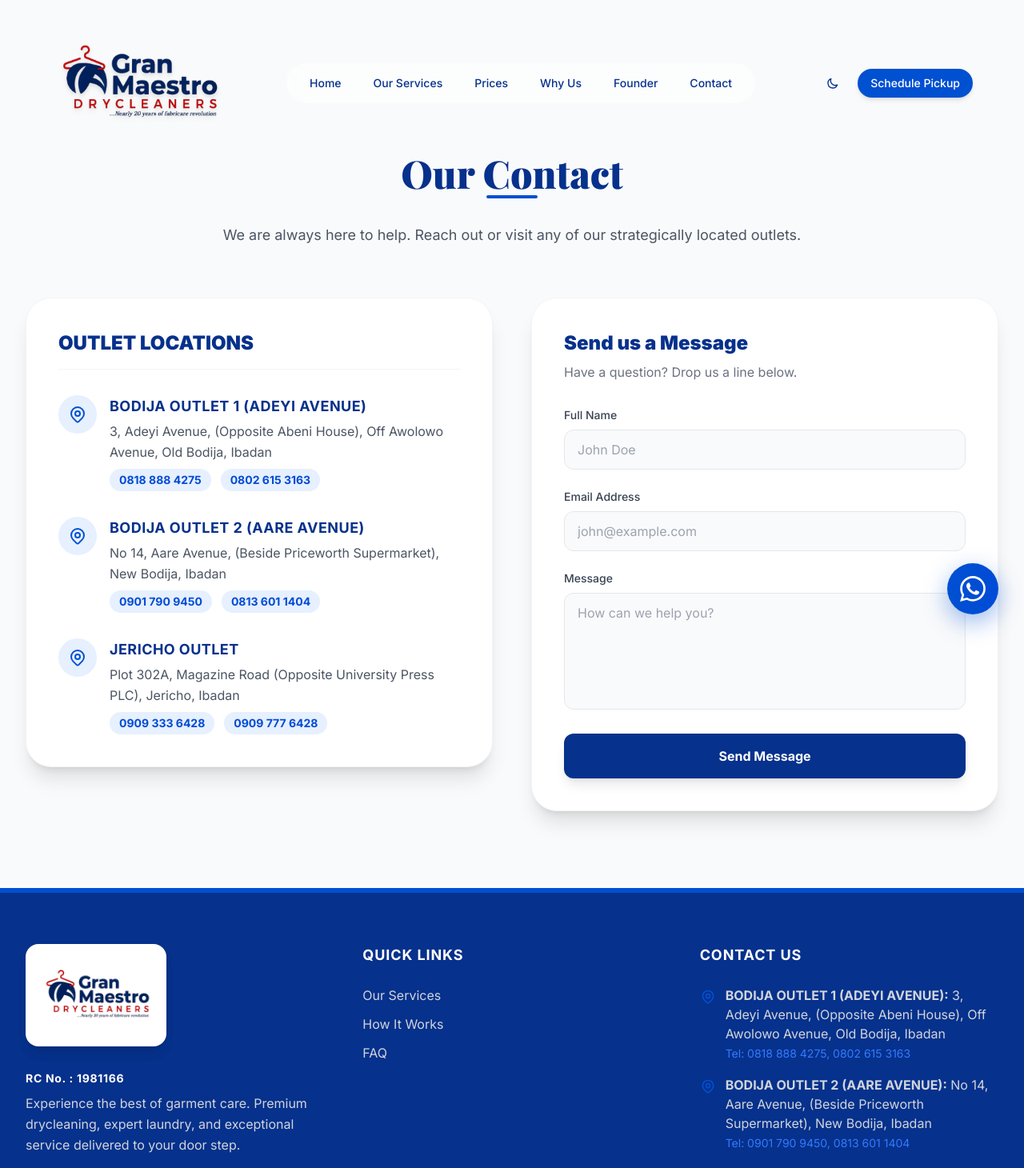
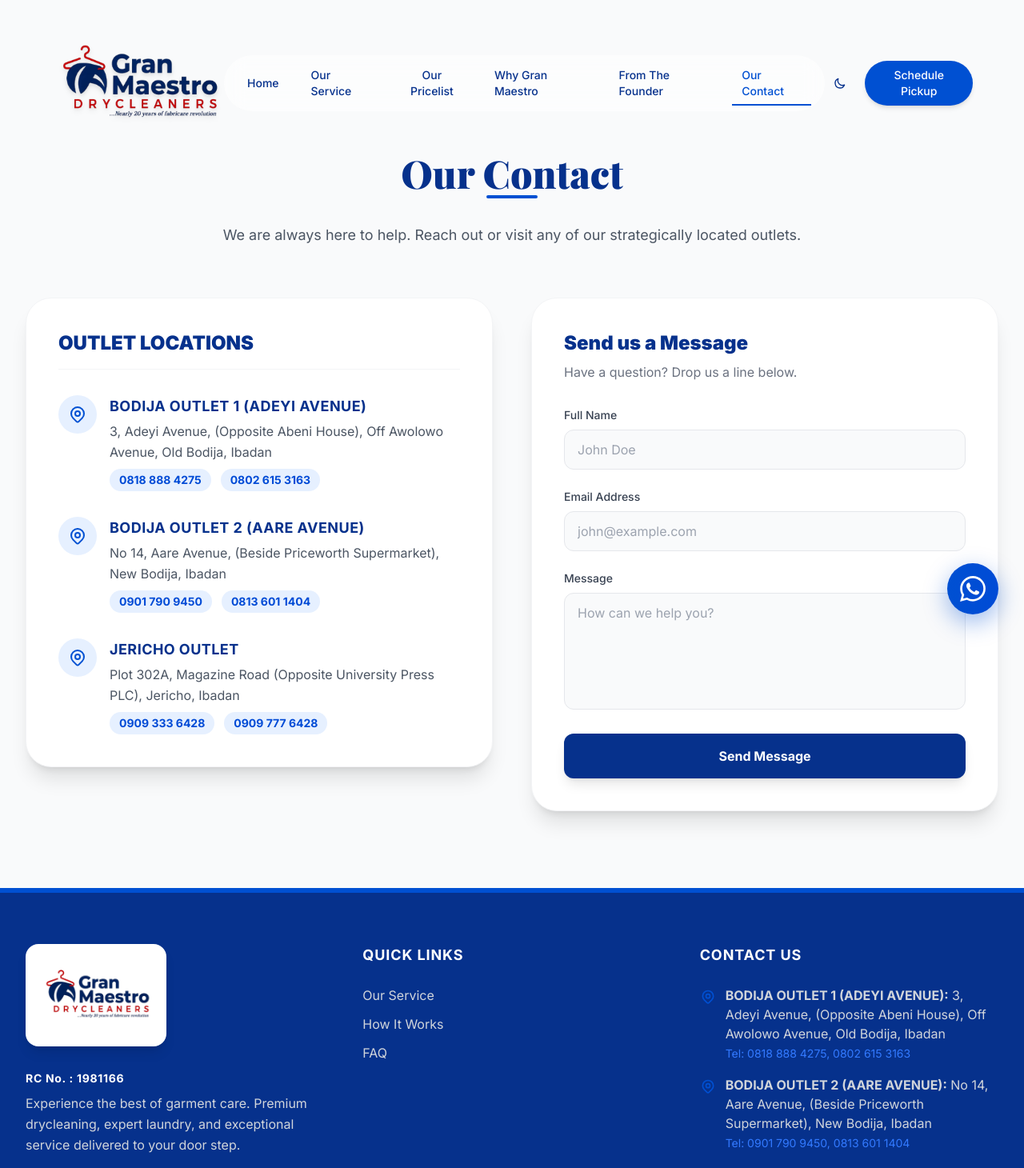
Before and after one commit to Mikempre/GMDC, a React (Vite) app: page /contact in a window 1280 px wide. Shown: the top 1460 px of the page at 80% size. Built offline with nearby package versions, Linux system fonts and the light colour scheme; a web font is replaced by a local one.

Commit message:
feat: update main menu items as requested

```diff
--- a/src/layout/Footer.tsx
+++ b/src/layout/Footer.tsx
@@ -25,7 +25,7 @@
           <div>
             <h4 className="text-lg font-bold mb-6 text-white uppercase tracking-wider">Quick Links</h4>
             <ul className="space-y-3 text-gray-300">
-              <li><a href="#services" className="hover:text-brandBlue-500 transition-colors">Our Services</a></li>
+              <li><a href="#services" className="hover:text-brandBlue-500 transition-colors">Our Service</a></li>
               <li><a href="#process" className="hover:text-brandBlue-500 transition-colors">How It Works</a></li>
               <li><a href="#faq" className="hover:text-brandBlue-500 transition-colors">FAQ</a></li>
             </ul>
--- a/src/layout/Header.tsx
+++ b/src/layout/Header.tsx
@@ -43,11 +43,11 @@
 
   const navLinks = [
     { name: 'Home', path: '/' },
-    { name: 'Our Services', path: '/#services' },
-    { name: 'Prices', action: 'openPrices' },
-    { name: 'Why Us', path: '/why-us' },
-    { name: 'Founder', path: '/founder' },
-    { name: 'Contact', path: '/contact' }
+    { name: 'Our Service', path: '/#services' },
+    { name: 'Our Pricelist', action: 'openPrices' },
+    { name: 'Why Gran Maestro', path: '/why-us' },
+    { name: 'From The Founder', path: '/founder' },
+    { name: 'Our Contact', path: '/contact' }
   ];
 
   return (
```
